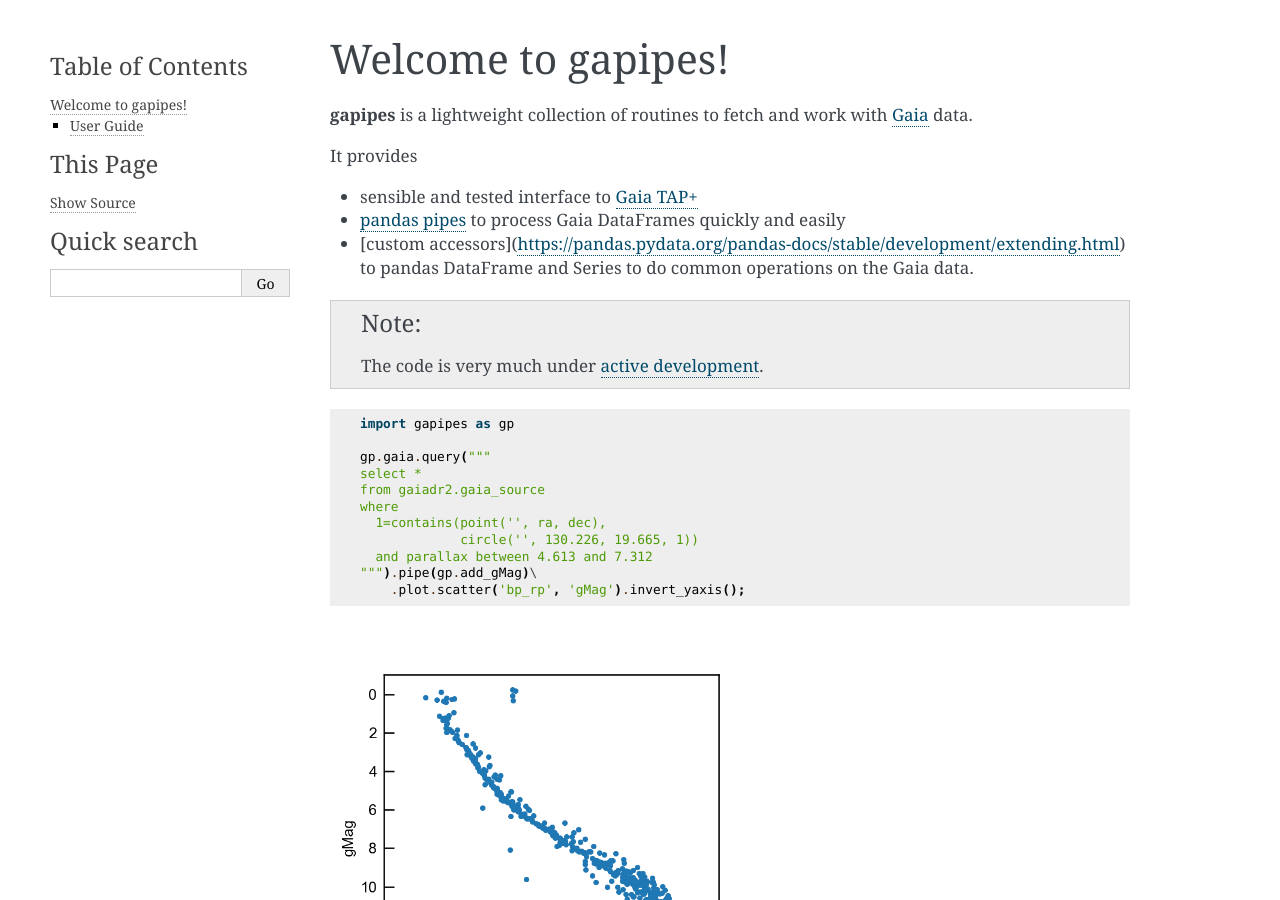
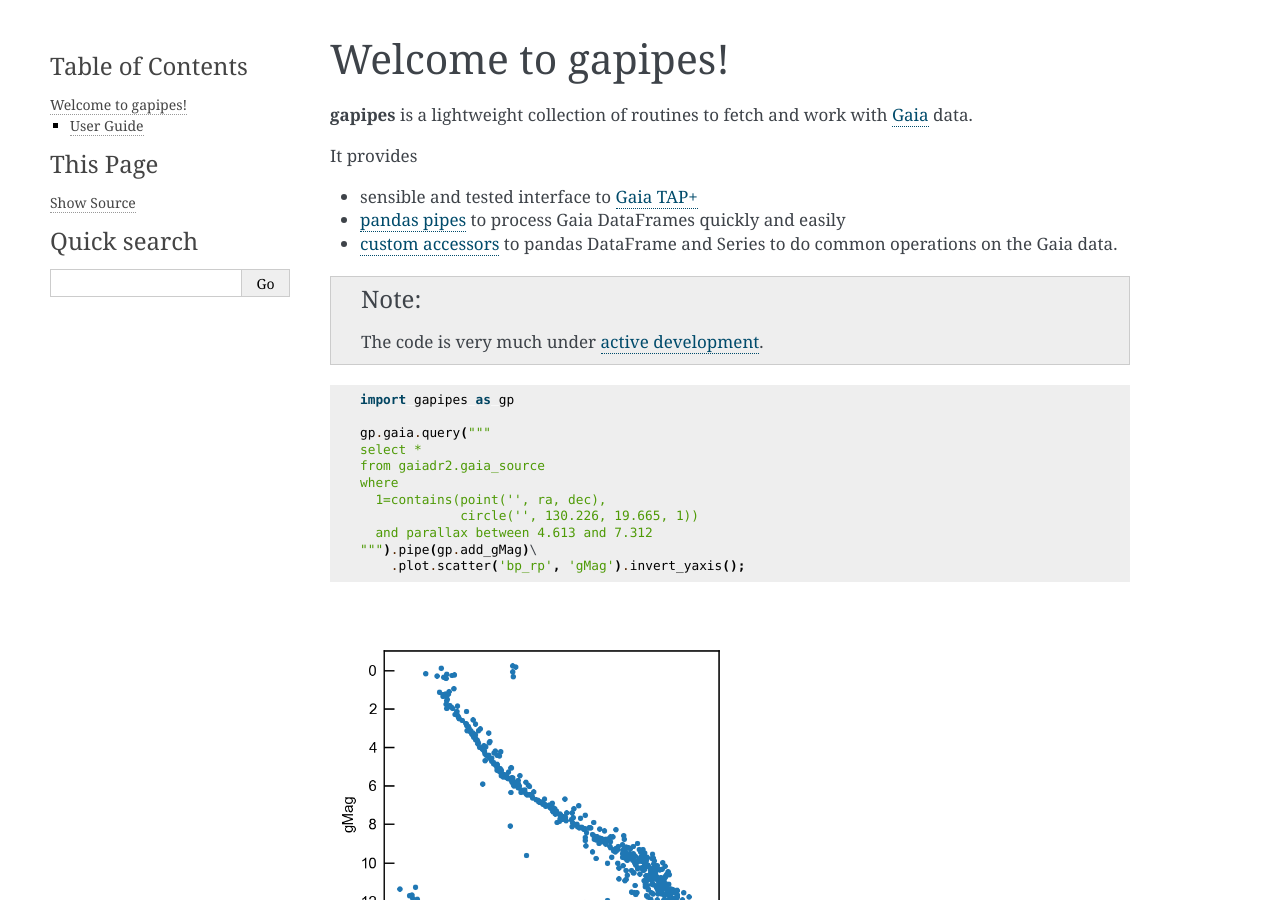
Before and after one commit to smoh/gapipes, a Sphinx documentation site: the page built from docs/source/index.rst, in a window 1280 px wide and 900 px high. Built offline with Sphinx 7.4.7, drawn with Linux system fonts in a browser that asks for light colours.

Commit message:
Fix again

```diff
--- a/docs/source/index.rst
+++ b/docs/source/index.rst
@@ -12,10 +12,10 @@ It provides
 
 - sensible and tested interface to `Gaia TAP+ <http://gea.esac.esa.int/archive/>`_
 - `pandas pipes <http://pandas.pydata.org/pandas-docs/stable/reference/api/pandas.DataFrame.pipe.html>`_ to process Gaia DataFrames quickly and easily
-- [custom accessors](https://pandas.pydata.org/pandas-docs/stable/development/extending.html) to pandas DataFrame and Series to do common operations on the Gaia data.
+- `custom accessors <https://pandas.pydata.org/pandas-docs/stable/development/extending.html>`_ to pandas DataFrame and Series to do common operations on the Gaia data.
 
 .. note::
-  The code is very much under `active development <https://github.com/smoh/gapipes)>`_.
+  The code is very much under `active development <https://github.com/smoh/gapipes>`_.
 
 
 .. code-block:: python
```
